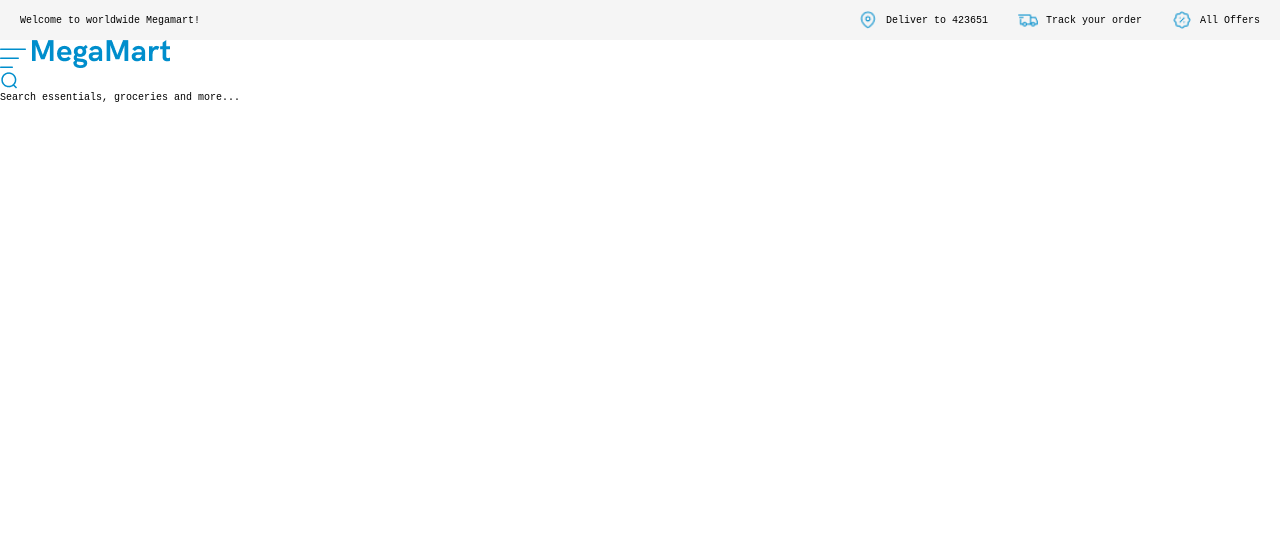
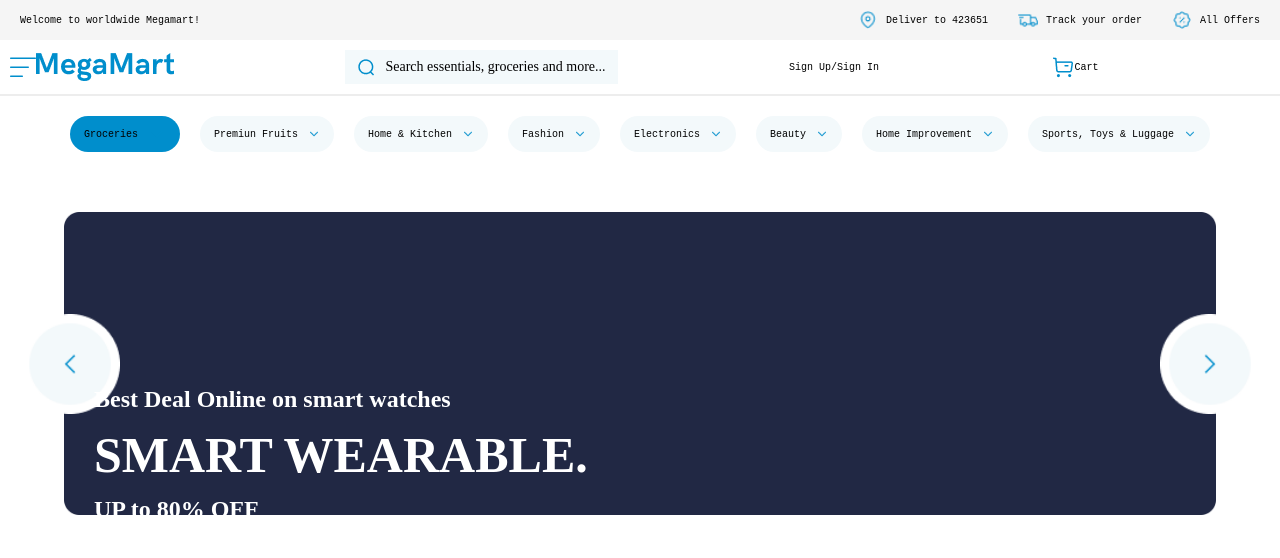
Before and after one commit to jrubi531/Prueba-1-laboratorio, a plain HTML site: page index.html in a window 1280 px wide. Drawn offline with Linux system fonts and the light colour scheme.

Commit message:
seccion1 casi terminada

```diff
--- a/config.css
+++ b/config.css
@@ -13,27 +13,3 @@
 width: 1440;
 height: 42;
 }
-.barra-superior {
-    display: flex;
-    justify-content: space-between; /* separa izquierda y derecha */
-    align-items: center;
-    padding: 10px 20px;
-    background-color:#F5F5F5; /* opcional */
-}
-
-.iconos-derecha {
-    display: flex;
-    gap: 30px; /* espacio entre bloques */
-    align-items: center;
-}
-
-.bloque {
-    display: flex;
-    align-items: center;
-    gap: 8px;
-}
-
-.icono {
-    width: 20px;
-    height: auto;
-}
--- /dev/null
+++ b/header/Barrasuperior.css
@@ -0,0 +1,24 @@
+.barra-superior {
+    display: flex;
+    justify-content: space-between; /* separa izquierda y derecha */
+    align-items: center;
+    padding: 10px 20px;
+    background-color:#F5F5F5;
+}
+
+.iconos-derecha {
+    display: flex;
+    gap: 30px; /* espacio entre bloques */
+    align-items: center;
+}
+
+.bloque {
+    display: flex;
+    align-items: center;
+    gap: 8px;
+}
+
+.icono {
+    width: 20px;
+    height: auto;
+}
--- a/header/header.css
+++ b/header/header.css
@@ -1,6 +1,29 @@
-.busquedad{
-    display: flex;
-    gap: 45px;
-    align-items: center;
-    justify-content: space-around;
+header {
+  display: flex;
+  align-items: center;
+  justify-content: space-between;
+  padding: 10px;
+  border-bottom: 2px solid #EDEDED; /* Línea al final del header */
 }
+
+header > div {
+  display: flex;
+  align-items: center;
+}
+
+.busqueda {
+  display: flex;
+  align-items: center;
+  padding: 8px 12px;   /* Espacio interno */
+  gap: 10px;           /* Espacio entre icono y texto */
+  background: #F3F9FB;
+}
+
+.texto2 {
+  font-family: HK Grotesk;
+  font-weight: 400;
+  font-size: 14px;
+  line-height: 18px;
+  letter-spacing: 0%;
+  text-align: right;
+}
--- a/index.html
+++ b/index.html
@@ -1,36 +1,38 @@
 <!DOCTYPE html>
 <html lang="en">
 <head>
-    <meta charset="UTF-8">
-    <meta name="viewport" content="width=device-width, initial-scale=1.0">
+  <meta charset="UTF-8" />
+  <meta name="viewport" content="width=device-width, initial-scale=1.0" />
   <title>Prueba Corta</title>
 
-    <link rel="stylesheet" href="header/header.css">
-    <link rel="stylesheet" href="fotodestacada/Rectangle 5.png">
-    <link rel="stylesheet" href="seccionproductos/productos.css">
-    <link rel="stylesheet" href="footer/footer.css">
+  <link rel="stylesheet" href="header/Barrasuperior.css" />
+  <link rel="stylesheet" href="header/header.css" />
+  <link rel="stylesheet" href="fotodestacada/Rectangle 5.png" />
+  <link rel="stylesheet" href="seccionproductos/productos.css" />
+  <link rel="stylesheet" href="footer/footer.css" />
+  <link rel="stylesheet" href="seccion1/seccion1.css" />
+  <link rel="stylesheet" href="seccion2/seccion2.css">
+  <link rel="stylesheet" href="index.css" />
+  <link rel="stylesheet" href="config.css" />
+</head>
 
-    <link rel="stylesheet" href="index.css">
-    <link rel="stylesheet" href="config.css">
-
-</head>
 <body>
   <div class="barra-superior">
     <p class="texto1">Welcome to worldwide Megamart!</p>
 
     <div class="iconos-derecha">
       <div class="bloque">
-                <img src="imagenes/Location.png" alt="" class="icono">
+        <img src="imagenes/Location.png" alt="" class="icono" />
         <p>Deliver to 423651</p>
       </div>
 
       <div class="bloque">
-                <img src="imagenes/iconoir_delivery-truck.png" alt="" class="icono">
+        <img src="imagenes/iconoir_delivery-truck.png" alt="" class="icono" />
         <p>Track your order</p>
       </div>
 
       <div class="bloque">
-                <img src="imagenes/Discount.png" alt="" class="icono">
+        <img src="imagenes/Discount.png" alt="" class="icono" />
         <p>All Offers</p>
       </div>
     </div>
@@ -38,16 +40,86 @@
 
   <header>
     <div>
-      <img src="imagenes/Group 1.png" alt="" class="menu">
-      <img src="imagenes/MegaMart.png" alt="" class="logo">
+      <img src="imagenes/Group 1.png" alt="" class="menu" />
+      <img src="imagenes/MegaMart.png" alt="" class="logo" />
     </div>
 
     <div class="busqueda">
-      <img src="imagenes/Search.png" alt="">
-      <p>Search essentials, groceries and more...</p>
+      <img src="imagenes/Search.png" alt="" class="icono-busqueda" />
+      <p class="texto2">Search essentials, groceries and more...</p>
     </div>
 
+    <div>
+      <p>Sign Up/Sign In</p>
+    </div>
+
+    <div>
+      <img src="imagenes/Buy.png" alt="" />
+      <p>Cart</p>
+    </div>
+
+    <div></div>
   </header>
+
+  <section class="section1">
+    <div class="opciones">
+
+      <div class="opcion1">
+        <p>Groceries</p>
+        <img src="imagenes/Arrow - Down 2.png" alt="" />
+      </div>
+
+      <div class="opcion">
+        <p>Premiun Fruits</p>
+        <img src="imagenes/Arrow - Down 2.png" alt="" />
+      </div>
+
+      <div class="opcion">
+        <p>Home & Kitchen</p>
+        <img src="imagenes/Arrow - Down 2.png" alt="" />
+      </div>
+
+      <div class="opcion">
+        <p>Fashion</p>
+        <img src="imagenes/Arrow - Down 2.png" alt="" />
+      </div>
+
+      <div class="opcion">
+        <p>Electronics</p>
+        <img src="imagenes/Arrow - Down 2.png" alt="" />
+      </div>
+
+      <div class="opcion">
+        <p>Beauty</p>
+        <img src="imagenes/Arrow - Down 2.png" alt="" />
+      </div>
+
+      <div class="opcion">
+        <p>Home Improvement</p>
+        <img src="imagenes/Arrow - Down 2.png" alt="" />
+      </div>
+
+      <div class="opcion">
+        <p>Sports, Toys & Luggage</p>
+        <img src="imagenes/Arrow - Down 2.png" alt="" />
+      </div>
+
+    </div>
+  </section>
+
+  <section class="section2">
+    <img src="imagenes/Rectangle 5.png" alt="" class="imagen-central">
+    <img src="imagenes/Group 21.png" alt="" class="boton-izquierda">
+    <img src="imagenes/Group 22.png" alt="" class="boton-derecha">
+
+    <div  class="textos">
+    <p class="texto3">Best Deal Online on smart watches</p>
+    <p class="texto4">SMART WEARABLE.</p>
+    <p class="texto5">UP to 80% OFF</p>
+     </div>
+
+  </section>
+
 
 </body>
 </html>
--- /dev/null
+++ b/seccion1/seccion1.css
@@ -0,0 +1,58 @@
+.section1 {
+    padding: 20px 0;
+    background-color: #fff;
+    display: flex;
+    justify-content: center;
+  }
+
+  .opciones {
+    display: flex;
+    justify-content: center; /* CENTRA las opciones horizontalmente */
+    gap: 20px;               /* Espacio entre botones */
+    overflow: hidden;        /* Previene que se desborde si hay espacio */
+    white-space: nowrap;     /* Fuerza a que estén en una sola línea */
+  }
+
+  .opcion1 {
+    display: flex;
+    align-items: center;
+    gap: 5px;
+
+    background: #008ECC;
+    border-radius: 20%;
+    width: 113;
+    height: 36;
+    top: 148px;
+    left: 120px;
+    gap: 10px;
+    border-radius: 18px;
+    padding-top: 9px;
+    padding-right: 14px;
+    padding-bottom: 9px;
+    padding-left: 14px;
+
+  }
+
+  .opcion img {
+    width: 12px;
+    height: auto;
+  }
+  .opcion {
+    display: flex;
+    align-items: center;
+    gap: 5px;
+
+    background: #F3F9FB;
+    border-radius: 20%;
+    width: 113;
+    height: 36;
+    top: 148px;
+    left: 120px;
+    gap: 10px;
+    border-radius: 18px;
+    padding-top: 9px;
+    padding-right: 14px;
+    padding-bottom: 9px;
+    padding-left: 14px;
+
+  }
--- /dev/null
+++ b/seccion2/seccion2.css
@@ -0,0 +1,85 @@
+.section2 {
+    position: relative;
+    width: 100%;
+    display: flex;
+    justify-content: center;
+    align-items: center;
+    padding: 40px 0;
+  }
+
+  .imagen-central {
+    max-width: 90%;
+    height: auto;
+    border-radius: 12px;
+    display: block;
+    z-index: 1;
+  }
+
+  .boton-izquierda,
+  .boton-derecha {
+    position: absolute;
+    top: 50%;
+    transform: translateY(-50%); /*sirve para mover, escalar, rotar o inclinar elementos en CSS, sin afectar su posición original en el flujo del documento.*/
+    z-index: 2;
+    width: 100px;
+    cursor: pointer;
+  }
+
+  .boton-izquierda {
+    left: 20px;
+  }
+
+  .boton-derecha {
+    right: 20px;
+  }
+
+  .texto3 {
+    font-family: HK Grotesk;
+    font-weight: 600;
+    font-size: 24px;   /* más pequeño */
+    line-height: 30px;
+    letter-spacing: 0%;
+    position: absolute;
+    top: 20px;
+    left: 30px;       /* un poco más a la derecha */
+    color: white;
+    z-index: 3;
+  }
+
+  .texto4 {
+    font-family: HK Grotesk;
+    font-weight: 700;
+    font-size: 50px;   /* más pequeño */
+    line-height: 63px;
+    letter-spacing: 0%;
+    position: absolute;
+    top: 60px;
+    left: 30px;       /* un poco más a la derecha */
+    color: white;
+    z-index: 3;
+  }
+
+  .texto5 {
+    font-family: HK Grotesk;
+    font-weight: 600;
+    font-size: 24px;   /* más pequeño */
+    line-height: 30px;
+    letter-spacing: 0%;
+    position: absolute;
+    top: 130px;
+    left: 30px;       /* un poco más a la derecha */
+    color: white;
+    z-index: 3;
+  }
+
+ /* Mantener el contenedor centrado */
+.textos {
+    position: absolute;
+    top: 50%;
+    left: 50%;
+    transform: translate(-50%, -50%);
+    text-align: center;
+    width: 90%;
+    color: white;
+    z-index: 3;
+  }
```
Also changed, not shown: imagenes/Arrow - Down 2.png (added), imagenes/Arrow - Right 3.png (added), imagenes/Buy.png (added), imagenes/Group 17.png (added), imagenes/Group 50.png (added), imagenes/Line 25.png (added), imagenes/image 9.png (added). Lines whose indentation alone changed are shown as unchanged.
